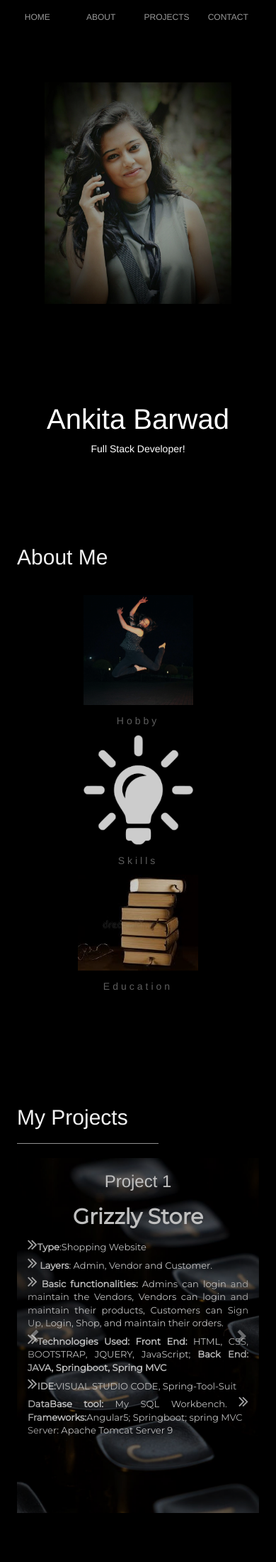
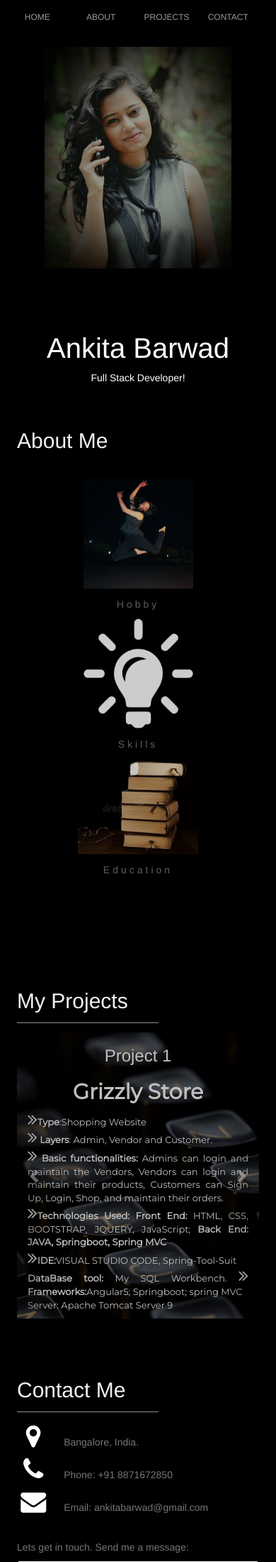
Before and after one commit to Ankita-Barwad/ankita-barwad.github.io, a PHP site: page / in a window 390 px wide. Shown: the top 2200 px of the page at 71% size. Run offline with PHP 8.4, Linux system fonts and the light colour scheme.

Commit message:
Update NewFile.css

```diff
--- a/css/NewFile.css
+++ b/css/NewFile.css
@@ -5,22 +5,28 @@ body, h1, h2, h3, h4, h5, h6 {
 .w3-row-padding img {
 	margin-bottom: 12px
 }
+
 /* Set the width of the sidebar to 120px */
+
 .w3-sidebar {
 	width: 120px;
 	background: #222;
 }
+
 /* Add a left margin to the "page content" that matches the width of the sidebar (120px) */
+
 #main {
 	margin-left: 120px;
 }
 
 /* First image (Logo. Full height) */
+
 .bgimg-1 {
 	background-image: url(../images/my-image.jpg);
 }
 
 /* Second image (Portfolio) */
+
 .bgimg-2 {
 	background-image: url("../images/background-image.jpeg");
 	min-height: 100px;
@@ -31,7 +37,7 @@ body, h1, h2, h3, h4, h5, h6 {
 	margin-top: 450px;
 	/* background: url("background-image.jpeg"); */
 	/* 	opacity: 0.65; */
-	min-height: 500px;
+	/* min-height: 500px; */
 	max-width: 100%;
 	background-attachment: fixed;
 	background-position: center;
@@ -58,6 +64,14 @@ body, h1, h2, h3, h4, h5, h6 {
 	opacity: 0.65
 }
 
+.heading_hr {
+	margin: 4% 0%;
+}
+
+.pl0 {
+	padding-left: 0px;
+}
+
 #hobby-image {
 	cursor: pointer;
 	border-radius: 50%;
@@ -71,7 +85,8 @@ body, h1, h2, h3, h4, h5, h6 {
 
 .hobby-modal {
 	padding: 5%;
-	margin: 13%;
+	margin: 50% auto;
+	;
 	text-align: center;
 	padding-top: 2%;
 }
@@ -79,6 +94,10 @@ body, h1, h2, h3, h4, h5, h6 {
 .img-circle {
 	border-radius: 50% !important;
 	margin-bottom: 2%;
+}
+
+.left {
+	text-align: left;
 }
 
 .year-information {
@@ -104,9 +123,21 @@ body, h1, h2, h3, h4, h5, h6 {
 		padding-left: 0px !important;
 		padding-right: 0px !important;
 	}
+	#about {
+		padding-top: 0px !important;
+	}
+	/*
+	#home{
+		position: relative;
+
+	}
+	.absolute{position: absolute;} */
+	.parallax1 {
+		min-height: 400px;
+	}
 }
 
-@media only screen and ( min-width : 600px) {
+@media only screen and ( min-width: 600px) {
 	.education-container {
 		margin-right: 20% !important;
 	}
@@ -136,12 +167,9 @@ body, h1, h2, h3, h4, h5, h6 {
 	padding-right: 300px;
 }
 
-.carousel-inner>.item.active, .carousel-inner>.item.next.left,
-	.carousel-inner>.item.prev.right {
+.carousel-inner>.item.active, .carousel-inner>.item.next.left, .carousel-inner>.item.prev.right {
 	text-align: center;
 }
-}
-
 
 .loader {
 	border: 16px solid #f3f3f3;
@@ -157,10 +185,19 @@ body, h1, h2, h3, h4, h5, h6 {
 }
 
 @-webkit-keyframes spin {
-  0% { -webkit-transform: rotate(0deg); }
-  100% { -webkit-transform: rotate(360deg); }
+	0% {
+		-webkit-transform: rotate(0deg);
+	}
+	100% {
+		-webkit-transform: rotate(360deg);
+	}
 }
 
 @keyframes spin {
-  0% { transform: rotate(0deg); }
-  100% { transform: rotate(360deg); }}
+	0% {
+		transform: rotate(0deg);
+	}
+	100% {
+		transform: rotate(360deg);
+	}
+}
```
Lines whose indentation alone changed are shown as unchanged.
